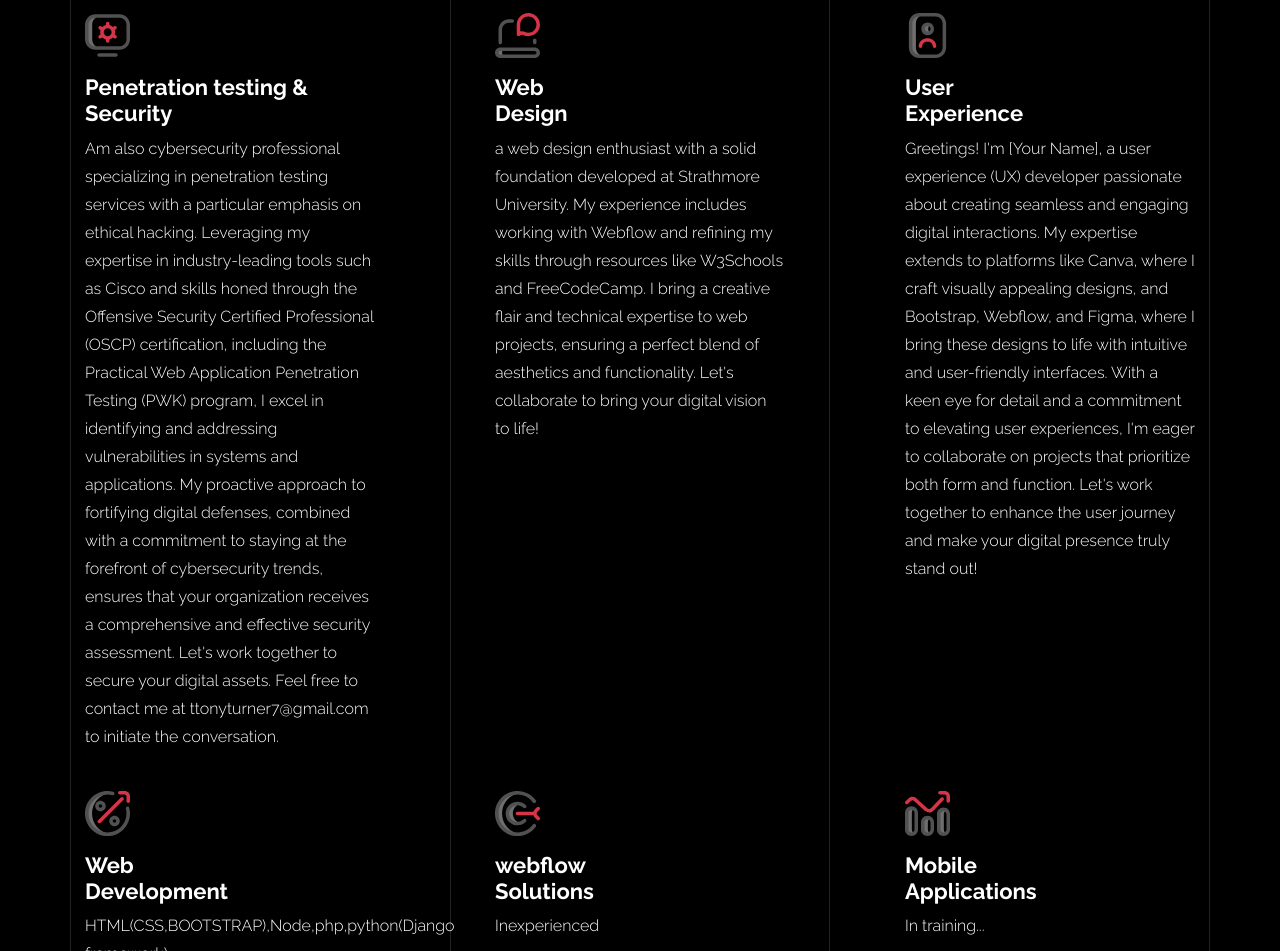
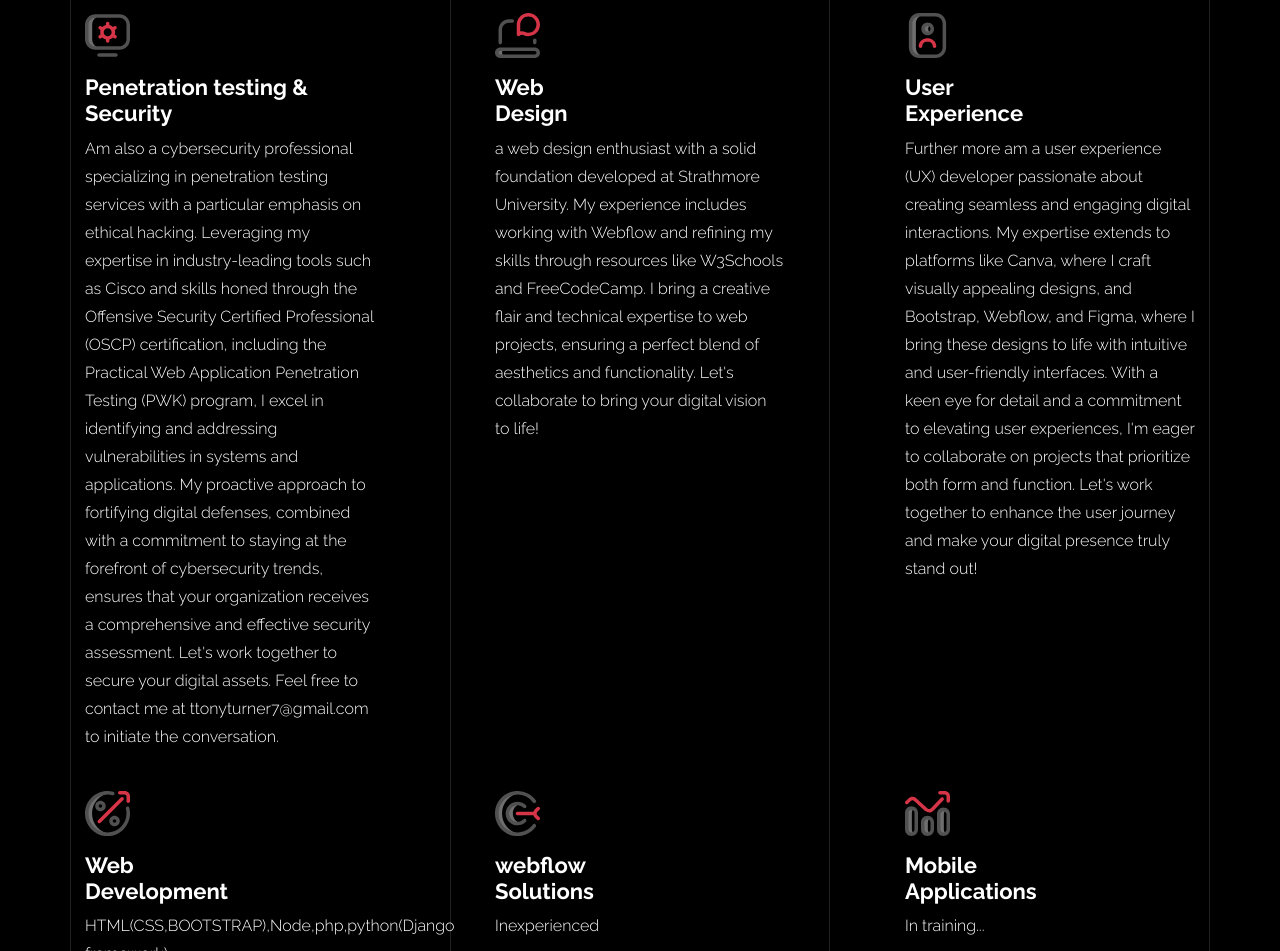
Before and after one commit to damagedhudini/turnerdev, a plain HTML site: page index.html in a window 1280 px wide. Shown: the part 3700-4651 px from the top of the page. Drawn offline with nearby package versions, Linux system fonts and the light colour scheme; files whose address does not match are found by name.

Commit message:
Update index.html

```diff
--- a/index.html
+++ b/index.html
@@ -403,7 +403,7 @@
                   <img src="images/svg/001-options.svg" alt="Image" width="45">
                 </div>
                 <h3>Penetration testing & <br> Security</h3>
-                <p>Am also cybersecurity professional specializing in penetration testing services with a particular emphasis on ethical hacking.
+                <p>Am also a cybersecurity professional specializing in penetration testing services with a particular emphasis on ethical hacking.
                   Leveraging my expertise in industry-leading tools such as Cisco and skills honed through the Offensive Security Certified Professional (OSCP) certification, including the Practical Web Application Penetration Testing (PWK) program, I excel in identifying and addressing vulnerabilities in systems and applications.
                   My proactive approach to fortifying digital defenses, combined with a commitment to staying at the forefront of cybersecurity trends, ensures that your organization receives a comprehensive and effective security assessment. Let's work together to secure your digital assets.
                   Feel free to contact me at ttonyturner7@gmail.com to initiate the conversation. </p>
@@ -428,7 +428,7 @@
                   <img src="images/svg/003-contact-book.svg" alt="Image" class="img-fluid" width="45">
                 </div>
                 <h3>User <br> Experience</h3>
-                <p>Greetings! I'm [Your Name], a user experience (UX) developer passionate about creating seamless and engaging digital interactions.
+                <p>Further more am a user experience (UX) developer passionate about creating seamless and engaging digital interactions.
                   My expertise extends to platforms like Canva, where I craft visually appealing designs, and Bootstrap, Webflow, and Figma, where I bring these designs to life with intuitive and user-friendly interfaces.
                   With a keen eye for detail and a commitment to elevating user experiences, I'm eager to collaborate on projects that prioritize both form and function.
                   Let's work together to enhance the user journey and make your digital presence truly stand out! </p>
```
